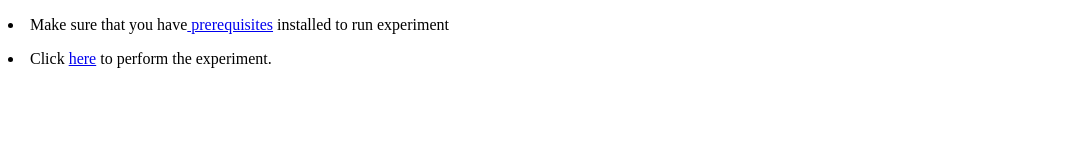
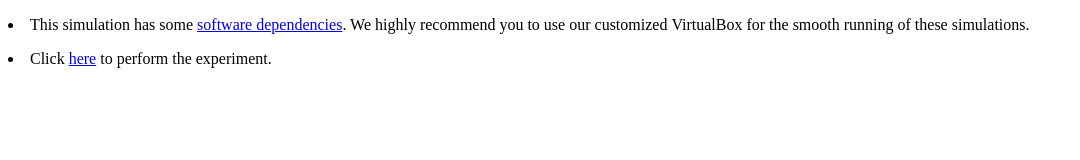
Before and after one commit to virtual-labs/exp-interatomic-forces-iiith, a plain HTML site: page experiment/simulation/index.html in a window 1280 px wide. Shown: the whole page, without its empty margins (0-1080 px from the left). Drawn offline with Linux system fonts and the light colour scheme.

Commit message:
Update index.html

```diff
--- a/experiment/simulation/index.html
+++ b/experiment/simulation/index.html
@@ -6,7 +6,7 @@
 </head>
 <body>
 		<!-- Your code goes here-->
-	<p><li>Make sure that you have<a href="../../../Introduction.html" target="_PARENT"> prerequisites</a> installed to run experiment</li> </p>
+	<p><li>This simulation has some <a href="../../../Introduction.html" target="_PARENT">software dependencies</a>. We highly recommend you to use our customized <ahref="https://vlead.vlabs.ac.in/development/#virtual-box">VirtualBox</a> for the smooth running of these simulations.</li></p>
 	<p><li>Click <a href="oilDrop.html">here</a> to perform the experiment.</li></p>
 
 	<!-- Add JS at the bottom of HTML file -->
```
